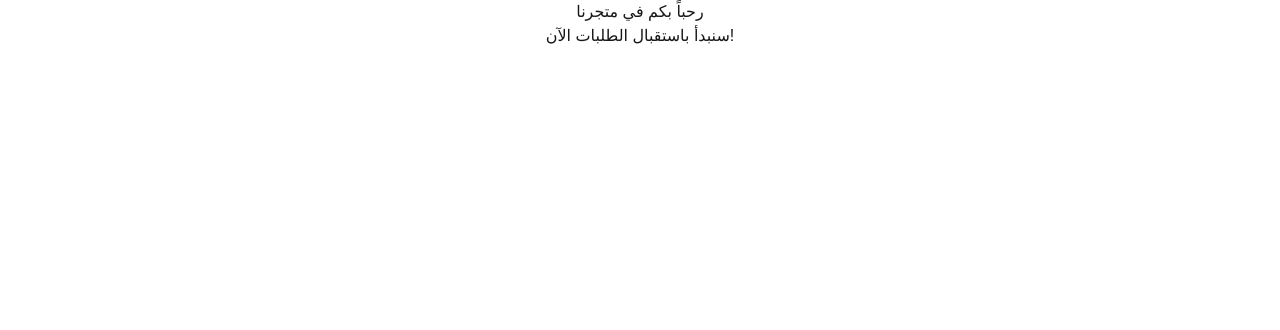
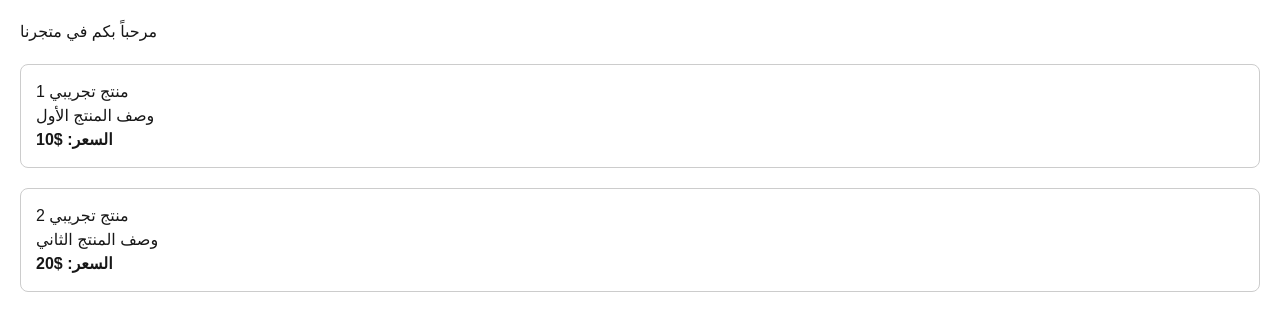
Before and after one commit to kandeel-5455/my-store, a Next.js app: page / in a window 1280 px wide. Shown: the top 330 px of the page. Built offline with nearby package versions, Linux system fonts and the light colour scheme.

Commit message:
add product list to homepage

```diff
--- a/app/page.tsx
+++ b/app/page.tsx
@@ -1,21 +1,18 @@
-import type { Metadata } from 'next';
-
-export const metadata: Metadata = {
-  title: 'عنوان متجرك',
-  description: 'وصف متجرك هنا',
-  // إذا كنت تستخدم openGraph، يجب أن يكون بهذا الشكل:
-  openGraph: {
-    title: 'عنوان متجرك',
-    description: 'وصف متجرك هنا',
-    type: 'website',
-  },
-};
+import { products } from './products';
 
 export default function Home() {
   return (
-    <div style={{ textAlign: 'center' }}>
-      <h1>رحباً بكم في متجرنا</h1>
-      <p>سنبدأ باستقبال الطلبات الآن!</p>
-    </div>
+    <main style={{ padding: '20px', fontFamily: 'sans-serif' }}>
+      <h1>مرحباً بكم في متجرنا</h1>
+      <div style={{ display: 'grid', gap: '20px', marginTop: '20px' }}>
+        {products.map((product) => (
+          <div key={product.id} style={{ border: '1px solid #ccc', padding: '15px', borderRadius: '8px' }}>
+            <h2>{product.name}</h2>
+            <p>{product.description}</p>
+            <p><strong>السعر: ${product.price}</strong></p>
+          </div>
+        ))}
+      </div>
+    </main>
   );
 }
--- /dev/null
+++ b/app/products.ts
@@ -0,0 +1,4 @@
+export const products = [
+  { id: 1, name: "منتج تجريبي 1", price: 10, description: "وصف المنتج الأول" },
+  { id: 2, name: "منتج تجريبي 2", price: 20, description: "وصف المنتج الثاني" },
+];
```
